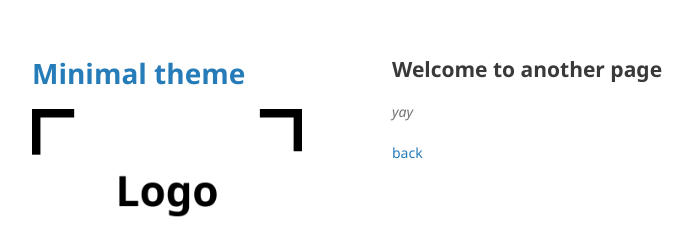
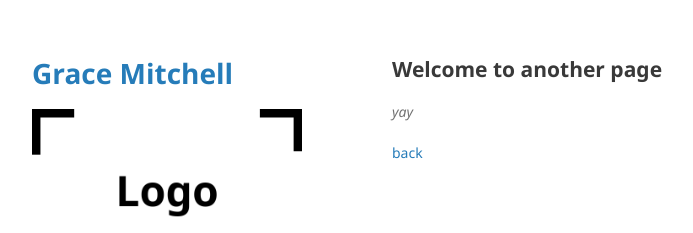
Before and after one commit to gymitchell95/gymitchell95.github.io, a Jekyll site: the page built from another-page.md, in a window 1280 px wide. Shown: the top 233 px of the page, without its empty margins (178-871 px from the left). Built offline with Jekyll 4.4.1, drawn with Linux system fonts in a browser that asks for light colours; our own code applies the rules of GitHub Pages for plain Markdown files.

Commit message:
Update _config.yml

```diff
--- a/_config.yml
+++ b/_config.yml
@@ -1,4 +1,4 @@
-title: Minimal theme
+title: Grace Mitchell
 logo: /assets/img/logo.png
 description: Minimal is a theme for GitHub Pages.
 show_downloads: true
```
